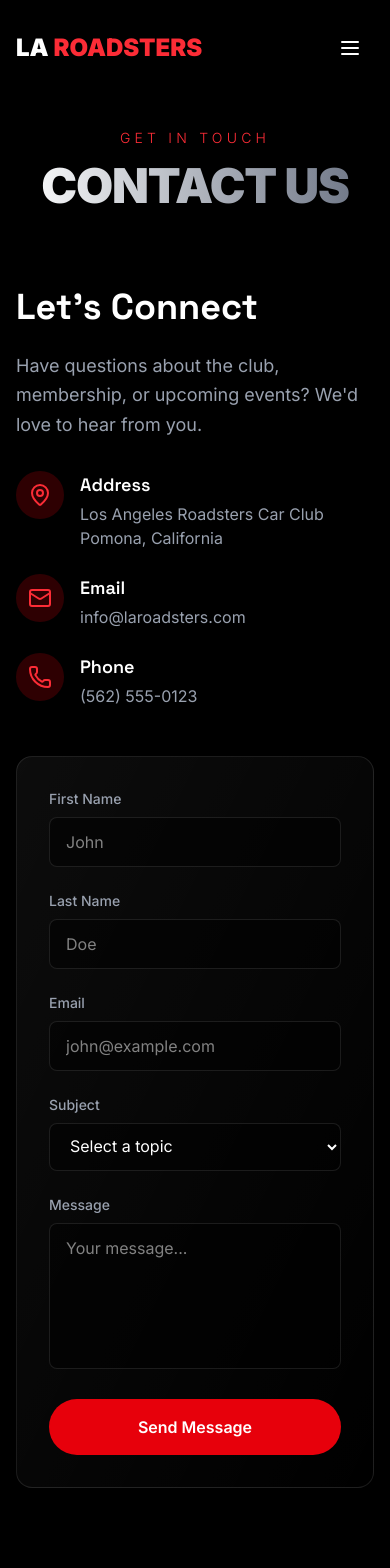
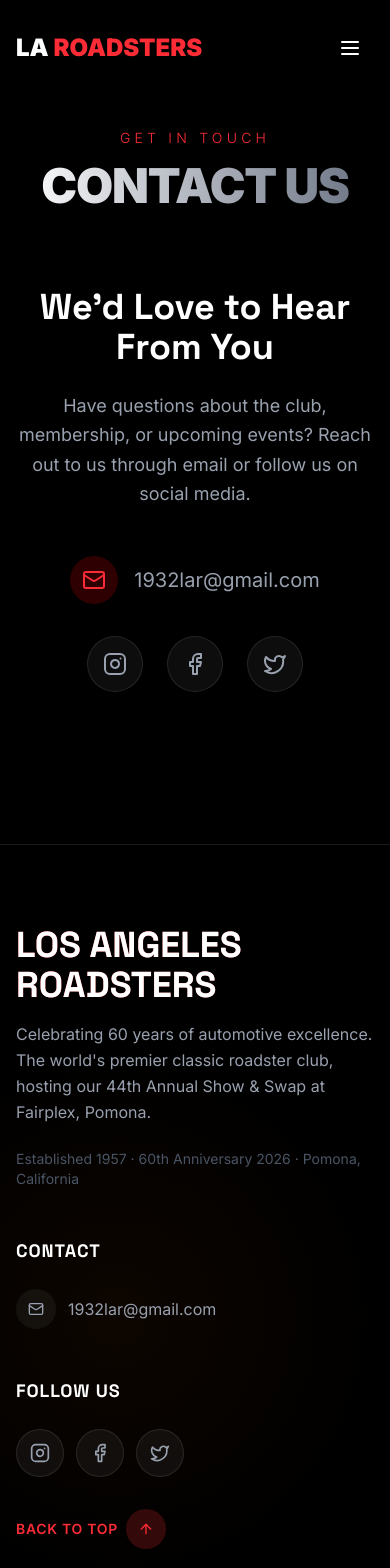
Before and after one commit to kadirgecit/laroadsters, a React (Vite) app: page /contact in a window 390 px wide. Shown: the top 1568 px of the page. Built offline with nearby package versions, Linux system fonts and the light colour scheme.

Commit message:
Fix: Lightbox X button; Remove phone/address/contact form; Keep only email and social

```diff
--- a/src/app/components/Footer.tsx
+++ b/src/app/components/Footer.tsx
@@ -61,18 +61,6 @@ export function Footer() {
                 </div>
                 <span>1932lar@gmail.com</span>
               </a>
-              <a href="tel:5551234567" className="flex items-center gap-3 text-gray-400 hover:text-red-500 transition-colors duration-300 group">
-                <div className="w-10 h-10 bg-white/5 rounded-full flex items-center justify-center group-hover:bg-red-500/20 transition-colors duration-300">
-                  <Phone className="w-4 h-4" />
-                </div>
-                <span>(555) 123-4567</span>
-              </a>
-              <div className="flex items-center gap-3 text-gray-400">
-                <div className="w-10 h-10 bg-white/5 rounded-full flex items-center justify-center">
-                  <MapPin className="w-4 h-4" />
-                </div>
-                <span>Fairplex, Pomona, CA</span>
-              </div>
             </div>
           </div>
 
--- a/src/app/pages/Contact.tsx
+++ b/src/app/pages/Contact.tsx
@@ -1,7 +1,7 @@
 import { useEffect, useRef } from 'react';
 import gsap from 'gsap';
 import { ScrollTrigger } from 'gsap/ScrollTrigger';
-import { Mail, Phone, MapPin } from 'lucide-react';
+import { Mail, Instagram, Facebook, Twitter } from 'lucide-react';
 
 gsap.registerPlugin(ScrollTrigger);
 
@@ -41,113 +41,53 @@ export function Contact() {
           </h1>
         </div>
 
-        {/* Contact Info & Form */}
-        <div className="contact-section mb-20">
-          <div className="grid lg:grid-cols-2 gap-12">
         {/* Contact Info */}
-            <div>
+        <div className="contact-section max-w-2xl mx-auto text-center">
           <h2 className="text-4xl md:text-5xl font-black text-white mb-6">
-                Let's Connect
+            We'd Love to Hear From You
           </h2>
-              <p className="text-lg text-gray-400 leading-relaxed mb-8">
-                Have questions about the club, membership, or upcoming events? We'd love to hear from you.
+          <p className="text-lg text-gray-400 leading-relaxed mb-12">
+            Have questions about the club, membership, or upcoming events? Reach out to us through email or follow us on social media.
           </p>
 
-              <div className="space-y-6">
-                <div className="flex items-start gap-4">
-                  <div className="w-12 h-12 rounded-full bg-red-600/20 flex items-center justify-center text-red-500 shrink-0">
-                    <MapPin className="w-6 h-6" />
-                  </div>
-                  <div>
-                    <h3 className="text-white font-semibold mb-1">Address</h3>
-                    <p className="text-gray-400">
-                      Los Angeles Roadsters Car Club<br />
-                      Pomona, California
-                    </p>
-                  </div>
-                </div>
-
-                <div className="flex items-start gap-4">
+          <div className="flex flex-col items-center gap-8">
+            {/* Email */}
+            <a
+              href="mailto:1932lar@gmail.com"
+              className="flex items-center gap-4 text-gray-400 hover:text-red-500 transition-colors duration-300"
+            >
               <div className="w-12 h-12 rounded-full bg-red-600/20 flex items-center justify-center text-red-500 shrink-0">
                 <Mail className="w-6 h-6" />
               </div>
-                  <div>
-                    <h3 className="text-white font-semibold mb-1">Email</h3>
-                    <p className="text-gray-400">info@laroadsters.com</p>
-                  </div>
-                </div>
+              <span className="text-xl">1932lar@gmail.com</span>
+            </a>
 
-                <div className="flex items-start gap-4">
-                  <div className="w-12 h-12 rounded-full bg-red-600/20 flex items-center justify-center text-red-500 shrink-0">
-                    <Phone className="w-6 h-6" />
-                  </div>
-                  <div>
-                    <h3 className="text-white font-semibold mb-1">Phone</h3>
-                    <p className="text-gray-400">(562) 555-0123</p>
-                  </div>
-                </div>
-              </div>
-            </div>
-
-            {/* Contact Form */}
-            <div className="p-8 rounded-2xl bg-gradient-to-br from-white/5 to-white/0 border border-white/10 backdrop-blur-sm">
-              <form className="space-y-6">
-                <div className="grid md:grid-cols-2 gap-6">
-                  <div>
-                    <label className="block text-gray-400 text-sm mb-2">First Name</label>
-                    <input
-                      type="text"
-                      className="w-full px-4 py-3 bg-black/50 border border-white/10 rounded-lg text-white focus:border-red-500 focus:outline-none transition-colors"
-                      placeholder="John"
-                    />
-                  </div>
-                  <div>
-                    <label className="block text-gray-400 text-sm mb-2">Last Name</label>
-                    <input
-                      type="text"
-                      className="w-full px-4 py-3 bg-black/50 border border-white/10 rounded-lg text-white focus:border-red-500 focus:outline-none transition-colors"
-                      placeholder="Doe"
-                    />
-                  </div>
-                </div>
-
-                <div>
-                  <label className="block text-gray-400 text-sm mb-2">Email</label>
-                  <input
-                    type="email"
-                    className="w-full px-4 py-3 bg-black/50 border border-white/10 rounded-lg text-white focus:border-red-500 focus:outline-none transition-colors"
-                    placeholder="john@example.com"
-                  />
-                </div>
-
-                <div>
-                  <label className="block text-gray-400 text-sm mb-2">Subject</label>
-                  <select className="w-full px-4 py-3 bg-black/50 border border-white/10 rounded-lg text-white focus:border-red-500 focus:outline-none transition-colors">
-                    <option value="">Select a topic</option>
-                    <option value="membership">Membership Inquiry</option>
-                    <option value="event">Event Information</option>
-                    <option value="vendor">Vendor/Sponsorship</option>
-                    <option value="press">Press Inquiry</option>
-                    <option value="other">Other</option>
-                  </select>
-                </div>
-
-                <div>
-                  <label className="block text-gray-400 text-sm mb-2">Message</label>
-                  <textarea
-                    rows={5}
-                    className="w-full px-4 py-3 bg-black/50 border border-white/10 rounded-lg text-white focus:border-red-500 focus:outline-none transition-colors resize-none"
-                    placeholder="Your message..."
-                  />
-                </div>
-
-                <button
-                  type="submit"
-                  className="w-full px-8 py-4 bg-red-600 text-white font-semibold rounded-full hover:bg-red-500 transition-colors duration-300"
+            {/* Social Media */}
+            <div className="flex items-center gap-6">
+              <a
+                href="https://www.instagram.com/laroadsters1957/"
+                target="_blank"
+                rel="noopener noreferrer"
+                className="w-14 h-14 rounded-full bg-white/5 flex items-center justify-center border border-white/10 hover:bg-red-500 hover:border-red-500 transition-all duration-300"
               >
-                  Send Message
-                </button>
-              </form>
+                <Instagram className="w-6 h-6 text-gray-400 group-hover:text-white" />
+              </a>
+              <a
+                href="https://www.facebook.com/LARoadsterShow/"
+                target="_blank"
+                rel="noopener noreferrer"
+                className="w-14 h-14 rounded-full bg-white/5 flex items-center justify-center border border-white/10 hover:bg-red-500 hover:border-red-500 transition-all duration-300"
+              >
+                <Facebook className="w-6 h-6 text-gray-400 group-hover:text-white" />
+              </a>
+              <a
+                href="https://twitter.com/LARoadsters"
+                target="_blank"
+                rel="noopener noreferrer"
+                className="w-14 h-14 rounded-full bg-white/5 flex items-center justify-center border border-white/10 hover:bg-red-500 hover:border-red-500 transition-all duration-300"
+              >
+                <Twitter className="w-6 h-6 text-gray-400 group-hover:text-white" />
+              </a>
             </div>
           </div>
         </div>
--- a/src/app/pages/PhotoGallery.tsx
+++ b/src/app/pages/PhotoGallery.tsx
@@ -102,12 +102,19 @@ export function PhotoGallery() {
   useEffect(() => {
     if (selectedGallery) {
       document.body.style.overflow = 'hidden';
+      // Add escape key handler
+      const handleEscape = (e: KeyboardEvent) => {
+        if (e.key === 'Escape') {
+          closeGallery();
+        }
+      };
+      document.addEventListener('keydown', handleEscape);
+      return () => {
+        document.removeEventListener('keydown', handleEscape);
+      };
     } else {
       document.body.style.overflow = 'unset';
     }
-    return () => {
-      document.body.style.overflow = 'unset';
-    };
   }, [selectedGallery]);
 
   const filteredGalleries = activeFilter === 'all'
@@ -251,10 +258,8 @@ export function PhotoGallery() {
       {/* Lightbox */}
       {selectedGallery && (
         <div
-          className="fixed inset-0 z-50 bg-black/95 flex items-center justify-center cursor-pointer"
+          className="fixed inset-0 z-50 bg-black/95 flex items-center justify-center"
           onClick={closeGallery}
-          onKeyDown={(e) => e.key === 'Escape' && closeGallery()}
-          tabIndex={0}
         >
           {/* Close button */}
           <button
```
Also changed, not shown: 5 other files (tests, documents, lock files or other folders). Lines whose indentation alone changed are shown as unchanged.
